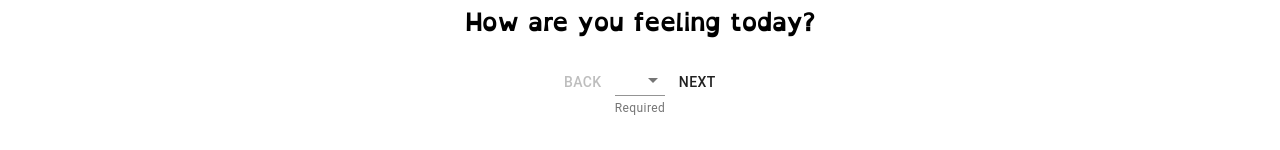
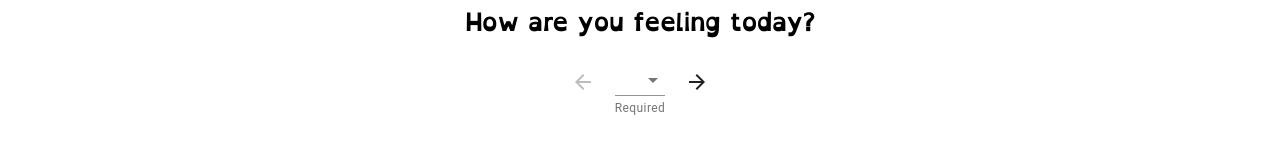
Before and after one commit to unomaas/redux-feedback-loop, a React (Create React App) app: page / in a window 1280 px wide. Shown: the part 204-354 px from the top of the page. Built offline with nearby package versions, Linux system fonts and the light colour scheme.

Commit message:
Updated back/next with icons.

```diff
--- a/package.json
+++ b/package.json
@@ -5,6 +5,7 @@
   "proxy": "http://localhost:5000",
   "dependencies": {
     "@material-ui/core": "^4.11.4",
+    "@material-ui/icons": "^4.11.2",
     "axios": "^0.21.1",
     "express": "^4.17.1",
     "pg": "^8.2.1",
--- a/src/components/Question1/Question1.jsx
+++ b/src/components/Question1/Question1.jsx
@@ -6,6 +6,8 @@ import { useDispatch } from 'react-redux';
 import React, { useState } from 'react';
 import { useHistory } from 'react-router-dom';
 import { Button, MenuItem, TextField } from '@material-ui/core';
+import ArrowBackIcon from '@material-ui/icons/ArrowBack';
+import ArrowForwardIcon from '@material-ui/icons/ArrowForward';
 //#endregion ⬆⬆ Document setup above.
 
 
@@ -44,7 +46,7 @@ export default function Question1() {
       <div className="question-form">
         <form onSubmit={handleSubmit}>
           <Button disabled>
-            Back
+            <ArrowBackIcon />
           </Button>
           <TextField
             required
@@ -60,7 +62,7 @@ export default function Question1() {
             <MenuItem value='5'>5</MenuItem>
           </TextField>
           <Button type="submit">
-            Next
+            <ArrowForwardIcon />
           </Button>
         </form>
       </div>
--- a/src/components/Question2/Question2.jsx
+++ b/src/components/Question2/Question2.jsx
@@ -6,6 +6,8 @@ import { useDispatch } from 'react-redux';
 import React, { useState } from 'react';
 import { useHistory } from 'react-router-dom';
 import { Button, MenuItem, TextField } from '@material-ui/core';
+import ArrowBackIcon from '@material-ui/icons/ArrowBack';
+import ArrowForwardIcon from '@material-ui/icons/ArrowForward';
 //#endregion ⬆⬆ Document setup above.
 
 
@@ -51,7 +53,7 @@ export default function Question2() {
       <div className="question-form">
         <form onSubmit={handleSubmit}>
           <Button onClick={handleBack}>
-            Back
+            <ArrowBackIcon />
           </Button>
           <TextField
             required
@@ -67,7 +69,7 @@ export default function Question2() {
             <MenuItem value='5'>5</MenuItem>
           </TextField>
           <Button type="submit">
-            Next
+            <ArrowForwardIcon />
           </Button>
 
         </form>
--- a/src/components/Question3/Question3.jsx
+++ b/src/components/Question3/Question3.jsx
@@ -6,6 +6,8 @@ import { useDispatch } from 'react-redux';
 import React, { useState } from 'react';
 import { useHistory } from 'react-router-dom';
 import { Button, MenuItem, TextField } from '@material-ui/core';
+import ArrowBackIcon from '@material-ui/icons/ArrowBack';
+import ArrowForwardIcon from '@material-ui/icons/ArrowForward';
 //#endregion ⬆⬆ Document setup above.
 
 
@@ -51,7 +53,7 @@ export default function Question3() {
       <div className="question-form">
         <form onSubmit={handleSubmit}>
           <Button onClick={handleBack}>
-            Back
+            <ArrowBackIcon />
           </Button>
           <TextField
             required
@@ -67,7 +69,7 @@ export default function Question3() {
             <MenuItem value='5'>5</MenuItem>
           </TextField>
           <Button type="submit">
-            Next
+            <ArrowForwardIcon />
           </Button>
         </form>
       </div>
--- a/src/components/Question4/Question4.jsx
+++ b/src/components/Question4/Question4.jsx
@@ -6,6 +6,8 @@ import { useDispatch } from 'react-redux';
 import React, { useState } from 'react';
 import { useHistory } from 'react-router-dom';
 import { Button, TextField } from '@material-ui/core';
+import ArrowBackIcon from '@material-ui/icons/ArrowBack';
+import ArrowForwardIcon from '@material-ui/icons/ArrowForward';
 //#endregion ⬆⬆ Document setup above.
 
 
@@ -51,7 +53,7 @@ export default function Question4() {
       <div className="question-form">
         <form onSubmit={handleSubmit}>
           <Button onClick={handleBack}>
-            Back
+            <ArrowBackIcon />
           </Button>
           <TextField
             required
@@ -61,7 +63,7 @@ export default function Question4() {
           >
           </TextField>
           <Button type="submit">
-            Next
+            <ArrowForwardIcon />
           </Button>
         </form>
       </div>
--- a/src/components/Review/Review.jsx
+++ b/src/components/Review/Review.jsx
@@ -7,6 +7,8 @@ import React from 'react';
 import { useHistory } from 'react-router-dom';
 import { Button } from '@material-ui/core';
 import axios from 'axios';
+import ArrowBackIcon from '@material-ui/icons/ArrowBack';
+import CheckCircleOutlineIcon from '@material-ui/icons/CheckCircleOutline';
 //#endregion ⬆⬆ Document setup above.
 
 
@@ -73,7 +75,7 @@ export default function Review() {
           variant="outlined"
           color="secondary"
         >
-        ⬅ Change Your Feedback
+          <ArrowBackIcon />
         </Button>
         &nbsp;
         <Button
@@ -81,7 +83,7 @@ export default function Review() {
           variant="outlined"
           color="primary"
         >
-        Submit This Feedback ✔
+          <CheckCircleOutlineIcon />
         </Button>
       </div>
 
--- a/src/components/Thanks/Thanks.jsx
+++ b/src/components/Thanks/Thanks.jsx
@@ -6,6 +6,7 @@ import { useDispatch } from 'react-redux';
 import React from 'react';
 import { useHistory } from 'react-router-dom';
 import { Button } from '@material-ui/core';
+import LoopIcon from '@material-ui/icons/Loop';
 //#endregion ⬆⬆ Document setup above.
 
 
@@ -40,7 +41,7 @@ export default function Thanks() {
           variant="contained"
           color="primary"
         >
-          Click here to leave new feedback
+          <LoopIcon /> &nbsp; Start Over
       </Button>
       </div>
 
```
Also changed, not shown: 1 other file (tests, documents, lock files or other folders). Lines whose indentation alone changed are shown as unchanged.
